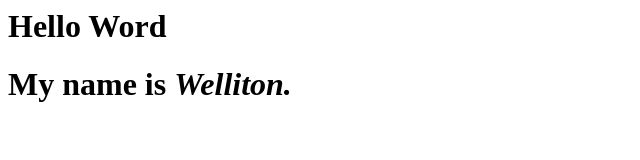
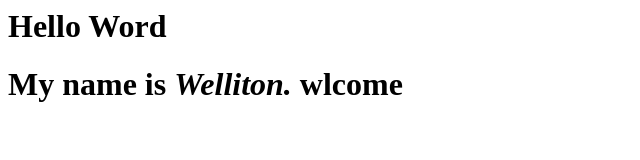
Before and after one commit to Wellitonborges/Wellitonborges.github.io, a plain HTML site: page index.html in a window 1280 px wide. Shown: the whole page, without its empty margins (0-640 px from the left). Drawn offline with Linux system fonts and the light colour scheme.

Commit message:
atualização

```diff
--- a/index.html
+++ b/index.html
@@ -4,6 +4,6 @@ Hello Word
 <h1>
 My name is <i>Welliton.</i>
 
-
+wlcome
 
 </h1>
```
